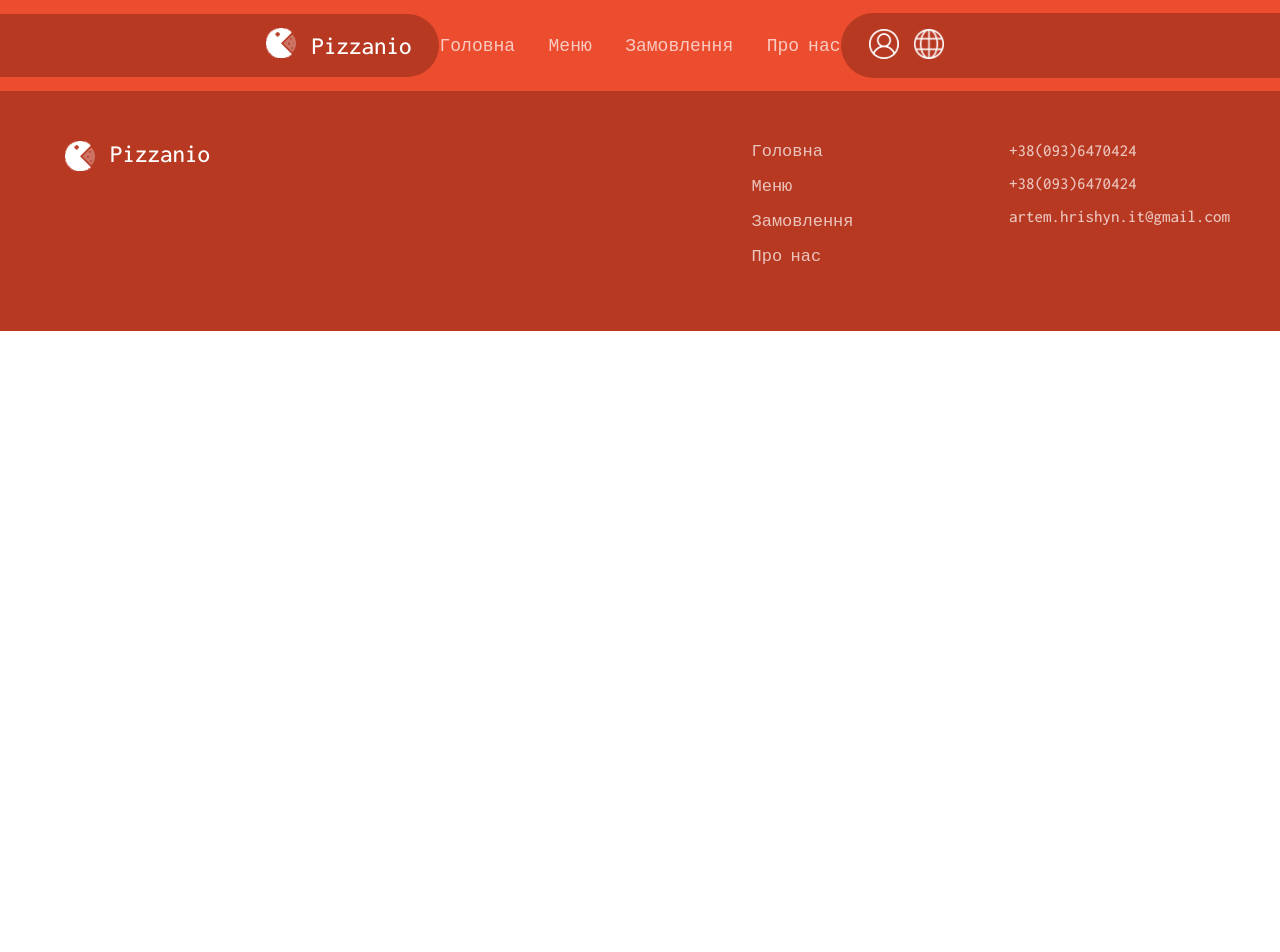
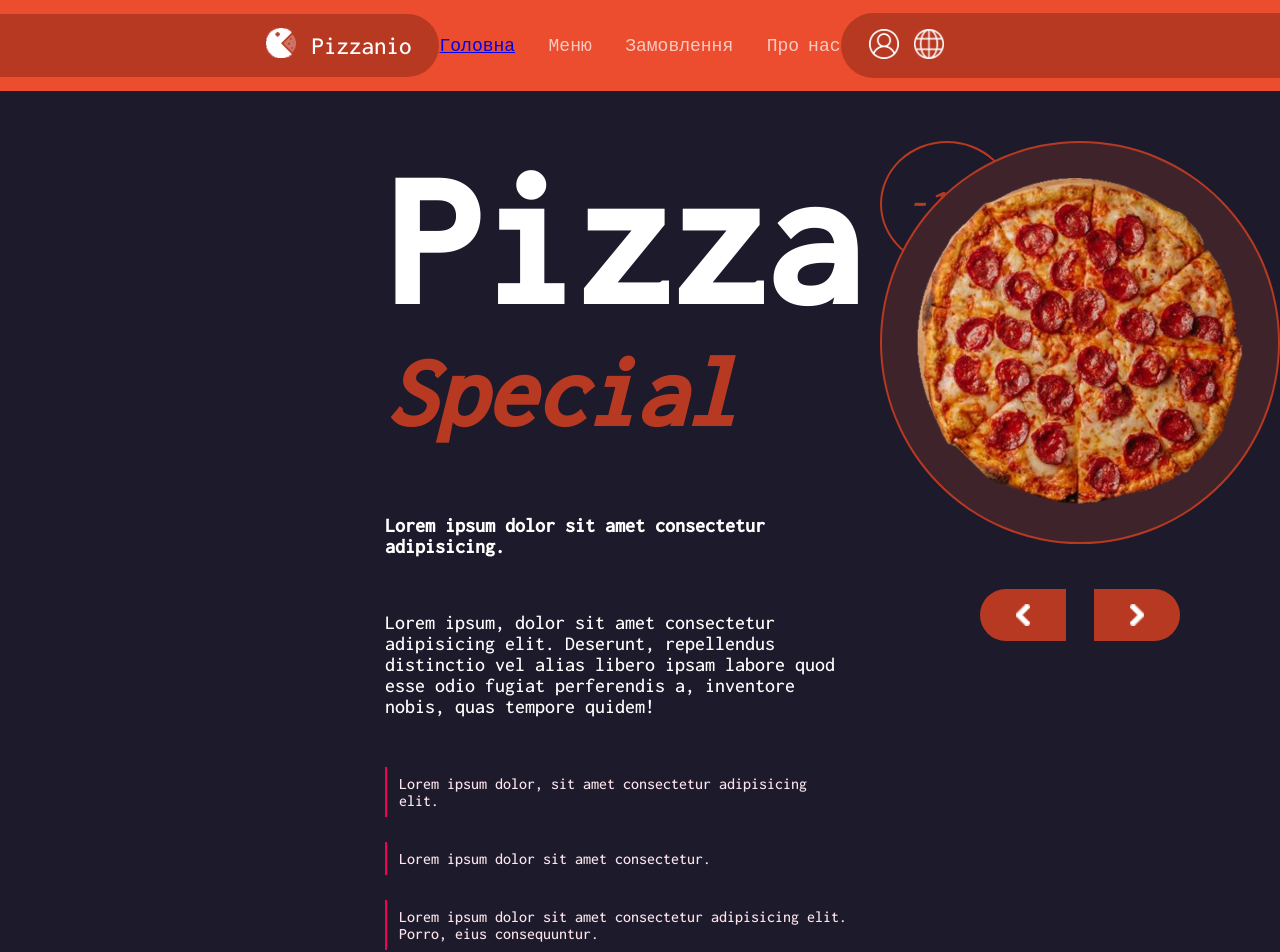
Before and after one commit to artemHrishyn/Pizza-Layout-Angular, an Angular app: page /main in a window 1280 px wide. Before the commit this address led to /. Shown: the top 952 px of the page. Before the commit the page ends 800 px from the top, so only its background shows below. Built offline with nearby package versions, Linux system fonts and the light colour scheme.

Commit message:
add main page

```diff
--- a/src/app/app.component.html
+++ b/src/app/app.component.html
@@ -1,2 +1,5 @@
 <piz-header></piz-header>
+<main>
+    <router-outlet></router-outlet>
+</main>
 <piz-footer></piz-footer>
--- a/src/app/app.component.ts
+++ b/src/app/app.component.ts
@@ -3,6 +3,7 @@ import { CommonModule } from '@angular/common';
 import { RouterOutlet } from '@angular/router';
 import { HeaderComponent } from './components/main-block/header/header.component';
 import { FooterComponent } from './components/main-block/footer/footer.component';
+import { MainComponent } from './pages/main/main.component';
 
 @Component({
   selector: 'piz-root',
@@ -11,7 +12,8 @@ import { FooterComponent } from './components/main-block/footer/footer.component
     CommonModule,
     RouterOutlet,
     HeaderComponent,
-    FooterComponent
+    FooterComponent,
+    MainComponent
   ],
   templateUrl: './app.component.html',
   styleUrl: './app.component.scss'
--- a/src/app/app.routes.ts
+++ b/src/app/app.routes.ts
@@ -1,3 +1,10 @@
 import { Routes } from '@angular/router';
+import { MainComponent } from './pages/main/main.component';
 
-export const routes: Routes = [];
+export const routes: Routes = [
+    { path: '', redirectTo: 'main', pathMatch: 'full' },
+    { path: "main", component: MainComponent },
+    { path: "menu", component: MainComponent },
+    { path: "order", component: MainComponent },
+    { path: "about-as", component: MainComponent },
+];
--- a/src/app/components/main-block/header/header.component.html
+++ b/src/app/components/main-block/header/header.component.html
@@ -3,7 +3,11 @@
     <li>Pizzanio</li>
 </ul>
 <ul class="navig">
-    <li>Головна</li>
+    <li >
+        <a [routerLink]="'main'" routerLinkActive="active">
+            Головна
+        </a>
+    </li>
     <li>Меню</li>
     <li>Замовлення</li>
     <li>Про нас</li>
--- a/src/app/components/main-block/header/header.component.ts
+++ b/src/app/components/main-block/header/header.component.ts
@@ -1,9 +1,13 @@
 import { Component } from '@angular/core';
+import { RouterModule } from '@angular/router';
 
 @Component({
   selector: 'piz-header',
   standalone: true,
-  imports: [],
+  imports: [
+    RouterModule,
+
+  ],
   templateUrl: './header.component.html',
   styleUrl: './header.component.scss'
 })
--- /dev/null
+++ b/src/app/pages/main/main.component.html
@@ -0,0 +1,33 @@
+<div class="info">
+    <h1>
+        Pizza
+        <span>Special</span>
+    </h1>
+
+    <h3>Lorem ipsum dolor sit amet consectetur adipisicing.</h3>
+    <p>Lorem ipsum, dolor sit amet consectetur adipisicing elit. Deserunt, repellendus distinctio vel alias libero ipsam labore quod esse odio fugiat perferendis a, inventore nobis, quas tempore quidem!</p>
+
+    <ul>
+        <li><span>Lorem ipsum dolor, sit amet consectetur adipisicing elit.</span></li>
+        <li><span>Lorem ipsum dolor sit amet consectetur.</span></li>
+        <li><span>Lorem ipsum dolor sit amet consectetur adipisicing elit. Porro, eius consequuntur.</span></li>
+    </ul>
+    <a> Lorem, ipsum.</a>
+</div>
+<div class="product">
+    <div class="product__info">
+        <div class="product__info__discount">-10%</div>
+        <div class="product__info__img">
+            <!-- <img [src]="img" alt="product"> -->
+            <img [src]="img" alt="product">
+        </div>
+    </div>
+    <div class="product__but">
+        <div class="product__but__left" (click)="chengPizza('left')">
+            <img src="../../../assets/image/icon/array-left.svg" alt="array">
+        </div>
+        <div class="product__but__right" (click)="chengPizza('right')">
+            <img src="../../../assets/image/icon/array-right.svg" alt="array">
+        </div>
+    </div>
+</div>
--- /dev/null
+++ b/src/app/pages/main/main.component.scss
@@ -0,0 +1,151 @@
+$orange: #b83922;
+
+:host{
+    padding: 50px 0 100px 385px;
+    display: grid;
+    grid-template-columns: repeat(2, 1fr);
+    grid-column-gap: 20px;
+}
+
+.info{
+    display: flex;
+    flex-direction: column;
+
+    h1{
+        margin-bottom: 70px;
+        display: flex;
+        flex-direction: column;
+        font-size: 190px;
+
+        span{
+            font-size: 100px;
+            font-style: italic;
+            color: $orange;
+        }
+    }
+
+    h3{
+        margin-bottom: 55px;
+        font-size: 20px;
+    }
+
+    p{
+        margin-bottom: 50px;
+        font-size: 20px;
+    }
+
+    ul {
+        position: relative;
+        margin-bottom: 20px;
+
+        li {
+            position: relative;
+            left: 0;
+            color: #fce4ec;
+            list-style: none;
+            margin-bottom: 25px;
+            border-left: 2px solid #f50057;
+            transition: 0.5s;
+            cursor: pointer;
+
+            &:hover {
+                left: 0px;
+
+                span {
+                    color: #111;
+                }
+
+                &:before {
+                    transform: scaleX(1);
+                }
+            }
+
+            span {
+                position: relative;
+                padding: 8px;
+                padding-left: 12px;
+                display: inline-block;
+                z-index: 1;
+                transition: 0.5s;
+            }
+
+            &:before {
+                content: "";
+                position: absolute;
+                width: 100%;
+                height: 100%;
+                background: #f50057;
+                transform: scaleX(0);
+                transform-origin: left;
+                transition: 0.5s;
+                }
+        }
+    }
+
+    a{
+        align-self: baseline;
+        padding: 19px 30px;
+        border: 2px solid $orange;
+        border-radius: 20px;
+    }
+}
+
+.product{
+    display: flex;
+    flex-direction: column;
+    align-items: center;
+
+    &__info{
+        margin-bottom: 45px;
+        position: relative;
+        max-width: 674px;
+        width: 100%;
+
+        &__discount{
+            border: 2px solid $orange;
+            border-radius: 50%;
+            color: $orange;
+            padding: 40px 25px;
+            position: absolute;
+            font-size: 40px;
+            font-style: italic;
+            z-index: -1;
+        }
+
+        &__img{
+            border: 2px solid $orange;
+            border-radius: 50%;
+            background-color: #3e232b;
+            padding: 35px;
+        }
+    }
+
+    &__but{
+        display: flex;
+        justify-content: space-between;
+        max-width: 200px;
+        width: 100%;
+
+        &__left{
+            display: flex;
+            padding: 15px 0;
+            border-radius: 50px 0 0 50px;
+            background-color: $orange;
+            max-width: 86px;
+            width: 100%;
+        }
+        &__right{
+            display: flex;
+            border-radius: 0 50px 50px 0;
+            padding: 15px 0;
+            background-color: $orange;
+            max-width: 86px;
+            width: 100%;
+        }
+
+        img{
+            margin: auto;
+            max-width: 14px;
+        }
+    }
+}
--- /dev/null
+++ b/src/app/pages/main/main.component.ts
@@ -0,0 +1,24 @@
+import { Component } from '@angular/core';
+
+@Component({
+  selector: 'piz-main',
+  standalone: true,
+  imports: [],
+  templateUrl: './main.component.html',
+  styleUrl: './main.component.scss'
+})
+
+export class MainComponent {
+  public counter: number = 1;
+  public img = `../../../assets/image/pizza-${this.counter}.svg`;
+
+  public chengPizza(value: string){
+    if(value == 'right'){
+      (this.counter < 9)? this.counter++ : this.counter = 1;
+    }
+    else{
+      (this.counter > 1)? this.counter-- :  this.counter = 9 ;
+    }
+    this.img = `../../../assets/image/pizza-${this.counter}.svg`;
+  }
+}
--- a/src/styles.scss
+++ b/src/styles.scss
@@ -11,6 +11,7 @@
   }
 
   body{
+    background-color: #1d1b2b;
     font-family: 'Inconsolata', monospace ;
     font-size: 16px;
     color: #fff;
```
Also changed, not shown: Material/timer creat site.txt.
